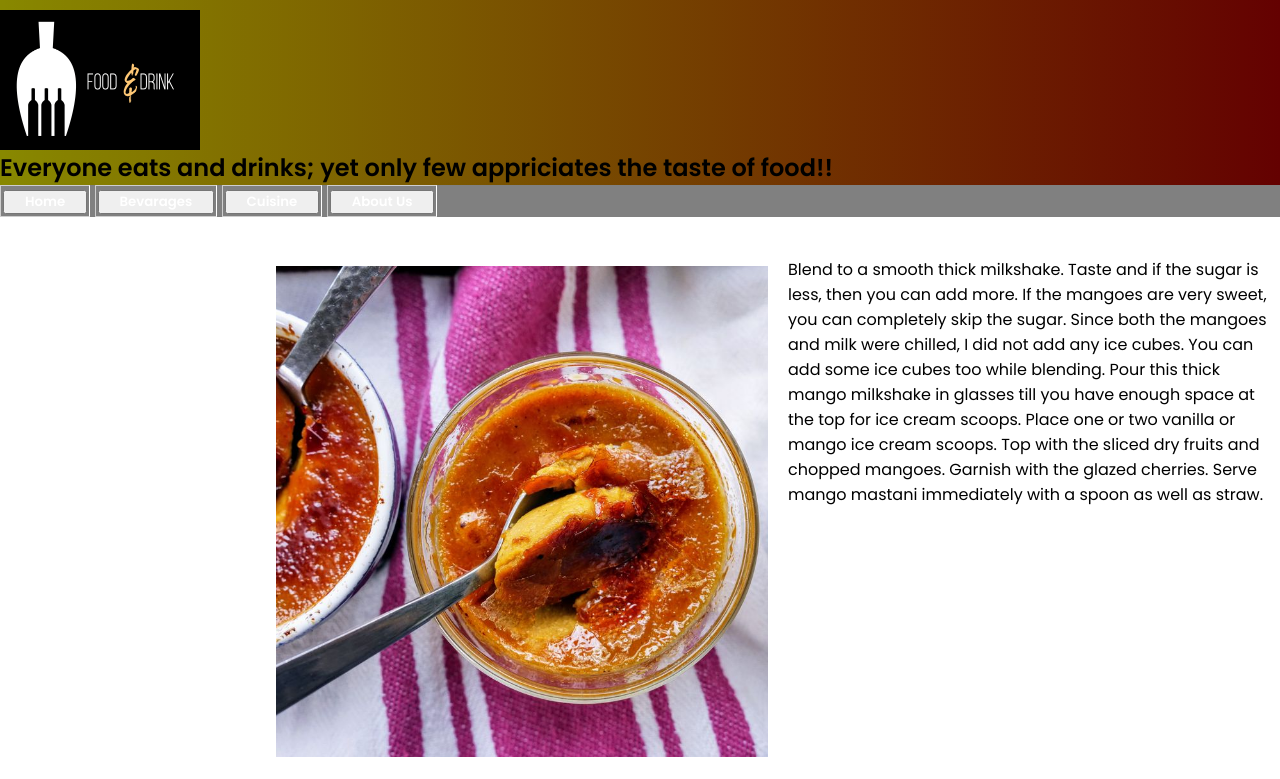
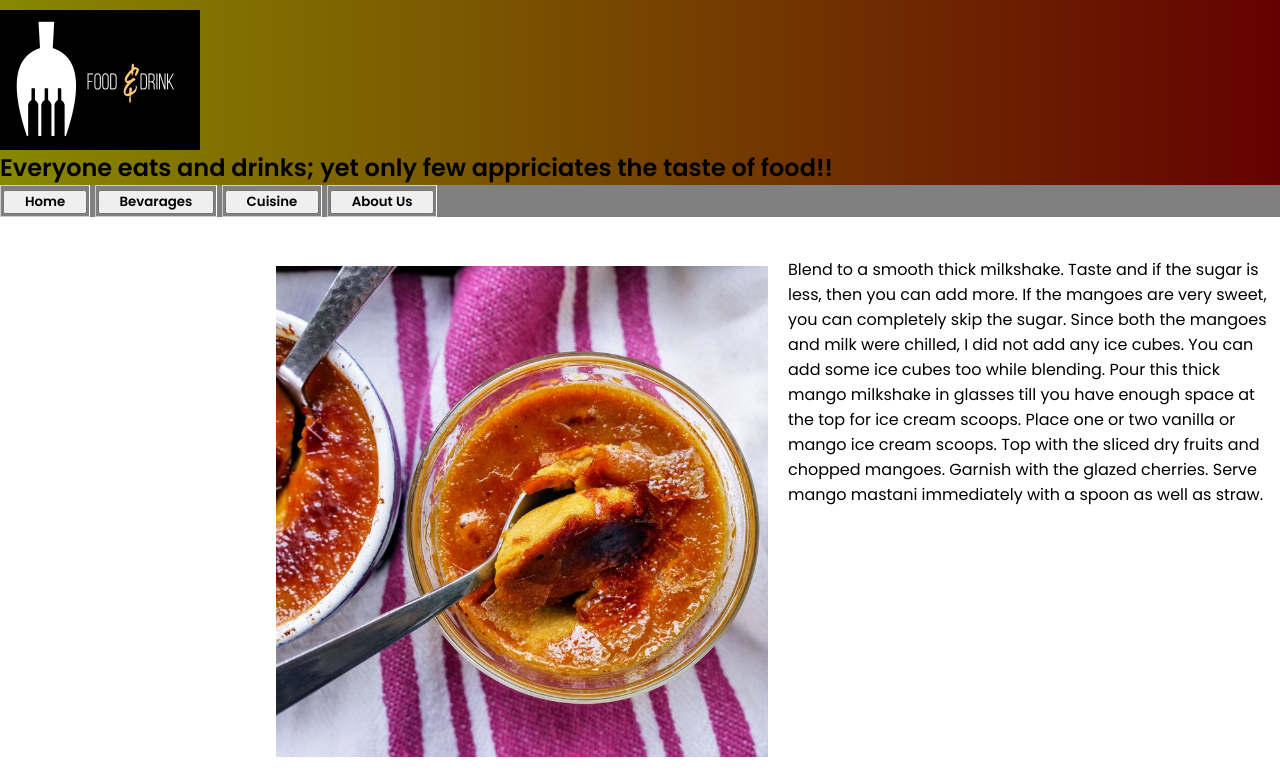
Before and after one commit to KomalSanhotra/myblog_komal_c0811169, a plain HTML site: page content2.html in a window 1280 px wide. Shown: the top 779 px of the page. Drawn offline with Linux system fonts and the light colour scheme; a script that the page names is missing.

Commit message:
correction

```diff
--- a/content.css
+++ b/content.css
@@ -31,11 +31,10 @@ header{
     border: 2px solid lightcyan;
 }
 .nav li a{
-    font-family: "Poppins",sans-serif;
     text-decoration: none;
     padding: 20px;
     font-weight: bold;
-    color: #fff;
+    color: black;
 }
 
 
@@ -48,10 +47,6 @@ section .floating-image{
 .container h1{
     font-size: 3em;
     color: black;
-}
-
-.container .wasaga{
-    text-align: left;
 }
 section .floating-image.left{
     font-style: normal;
```
